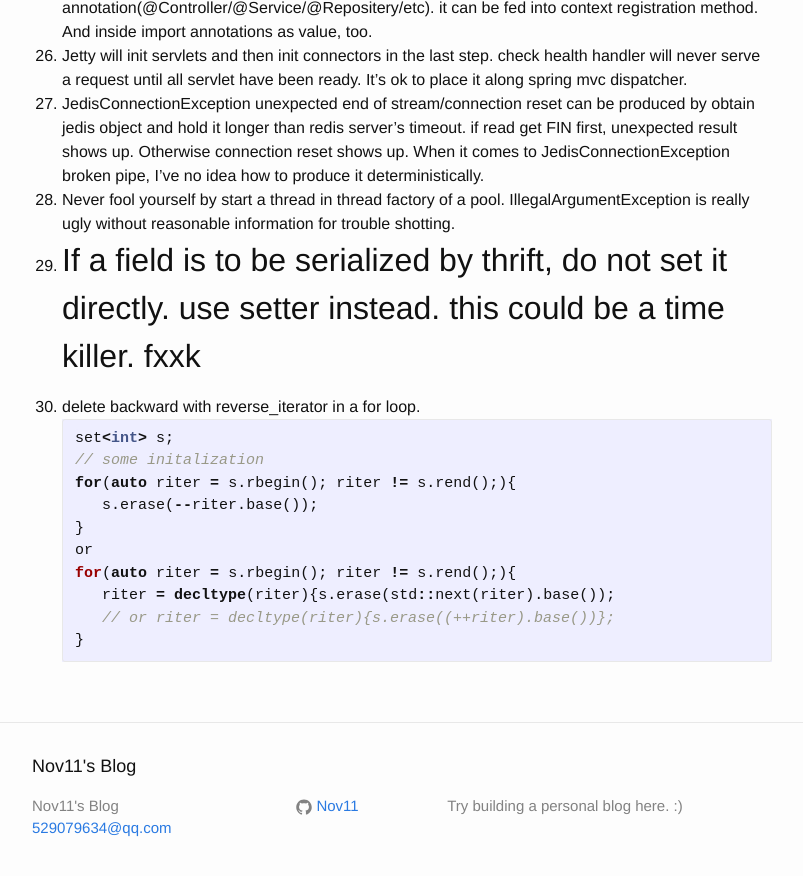
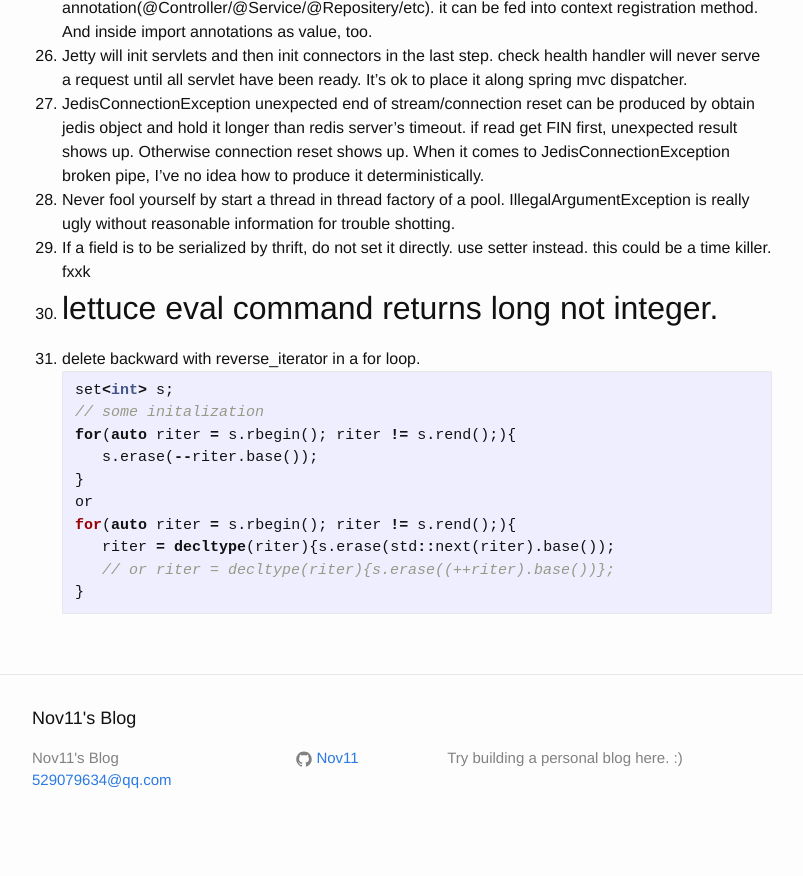
Before and after one commit to Nov11/Nov11.github.io, a Jekyll site: the page built from _posts/2018-06-04-notes-of-miscellaneousness.md, in a window 1280 px wide and 900 px high, scrolled down 1664 px. Shown: the top 876 px of the window, without its empty margins (238-1041 px from the left). Built offline with Jekyll 4.4.1, drawn with Linux system fonts in a browser that asks for light colours; after the commit the page ends 2516 px from its top, so only the background shows below that.

Commit message:
Update 2018-06-04-notes-of-miscellaneousness.md

````diff
--- a/_posts/2018-06-04-notes-of-miscellaneousness.md
+++ b/_posts/2018-06-04-notes-of-miscellaneousness.md
@@ -51,6 +51,7 @@
 27. JedisConnectionException unexpected end of stream/connection reset can be produced by obtain jedis object and hold it longer than redis server's timeout. if read get FIN first, unexpected result shows up. Otherwise connection reset shows up. When it comes to JedisConnectionException broken pipe, I've no idea how to produce it deterministically.
 28. Never fool yourself by start a thread in thread factory of a pool. IllegalArgumentException is really ugly without reasonable information for trouble shotting.
 29. If a field is to be serialized by thrift, do not set it directly. use setter instead. this could be a time killer. fxxk
+30. lettuce eval command returns long not integer.
 ---------------------------------------
 1. delete backward with reverse_iterator in a for loop.
    ```c++
````
